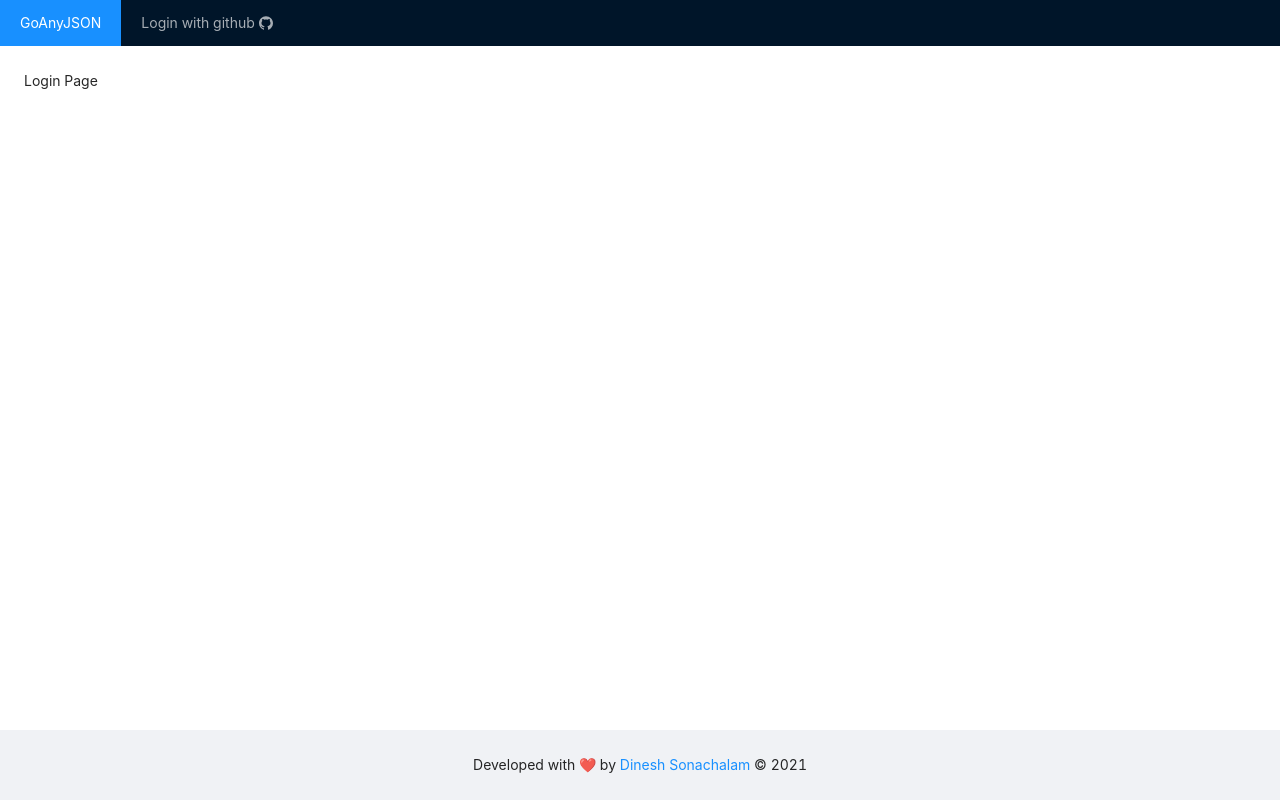
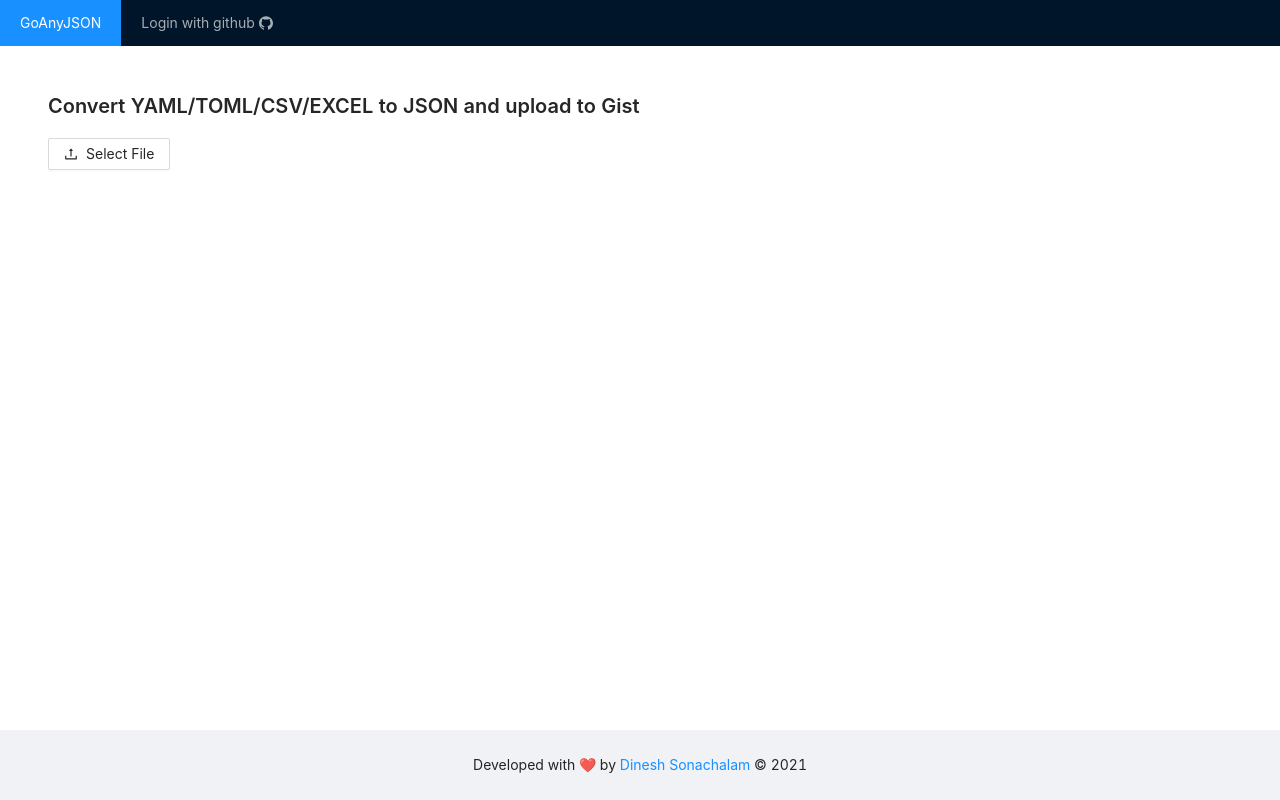
Before and after one commit to dineshsonachalam/gistify, a React (Create React App) app in the folder frontend/: page / in a window 1280 px wide. Built offline with nearby package versions, Linux system fonts and the light colour scheme; no server answers.

Commit message:
Added upload component

```diff
--- /dev/null
+++ b/frontend/src/components/UploadGist/index.js
@@ -0,0 +1,39 @@
+import { Upload, Button, Space } from 'antd';
+import { UploadOutlined } from '@ant-design/icons';
+import { connect } from 'react-redux';
+import React from 'react';
+import { PageHeader} from 'antd';
+
+
+class UploadGist extends React.Component {
+  render(){
+    return (
+        <div>
+            <PageHeader
+                title="Convert YAML/TOML/CSV/EXCEL to JSON and upload to Gist"
+                        >
+                  <Space direction="vertical" style={{ width: '100%' }} size="large">
+                      <Upload
+                        action="https://www.mocky.io/v2/5cc8019d300000980a055e76"
+                        listType="picture"
+                        maxCount={1}
+                      >
+                      <Button icon={<UploadOutlined />}>Select File</Button>
+                    </Upload>
+                  </Space>
+            </PageHeader>
+        </div>
+
+    );
+  }
+}
+// https://stackoverflow.com/a/50225424
+const mapStateToProps = (state) => {
+  return state.anyJsonReducer;
+}
+
+const mapDispatchToProps = (dispatch) => {
+  return {}
+}
+
+export default connect(mapStateToProps, mapDispatchToProps)(UploadGist);
--- a/frontend/src/pages/Dashboard.js
+++ b/frontend/src/pages/Dashboard.js
@@ -1,6 +1,7 @@
 import { Redirect } from "react-router"
 import React from 'react';
 import NavBar from "../components/NavBar"
+import UploadGist from "../components/UploadGist"
 import PageFooter from "../components/Footer"
 import { Layout} from 'antd';
 import Cookies from 'universal-cookie';
@@ -24,7 +25,7 @@ class Dashboard extends React.Component {
             <NavBar />
             <Content>
                 <div style={{ padding: 24}}>
-                  <p>Dashboard Page</p>
+                  <UploadGist />
                 </div>
             </Content>
             <PageFooter/>
--- a/frontend/src/pages/Login.js
+++ b/frontend/src/pages/Login.js
@@ -3,6 +3,7 @@ import jwt_decode from "jwt-decode";
 import { Redirect } from "react-router"
 import React from 'react';
 import NavBar from "../components/NavBar"
+import UploadGist from "../components/UploadGist"
 import PageFooter from "../components/Footer"
 import { connect } from 'react-redux';
 import { Layout} from 'antd';
@@ -20,7 +21,7 @@ class Login extends React.Component {
             <NavBar />
             <Content>
                 <div style={{ padding: 24}}>
-                  <p>Login Page</p>
+                  <UploadGist />
                 </div>
             </Content>
             <PageFooter/>
```
